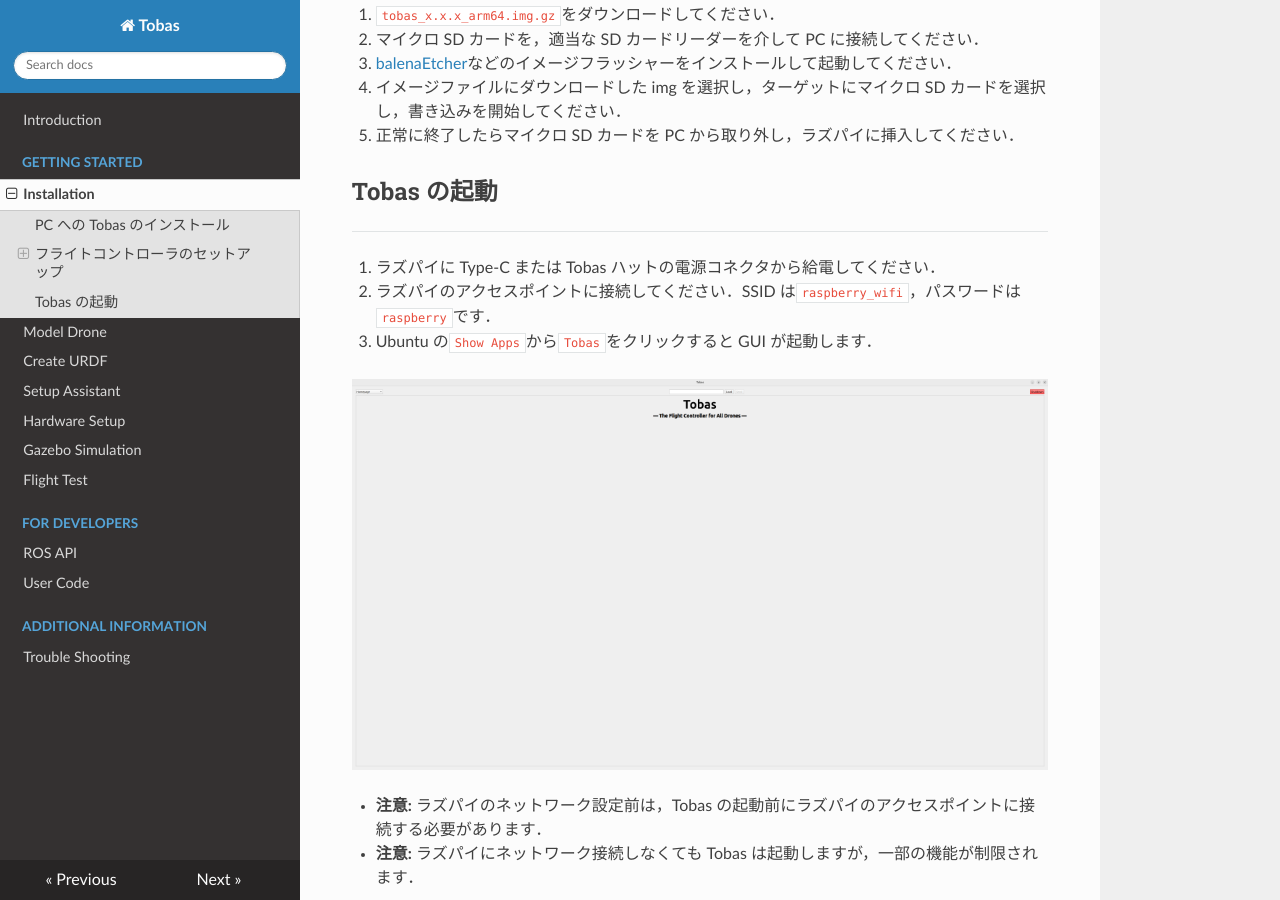
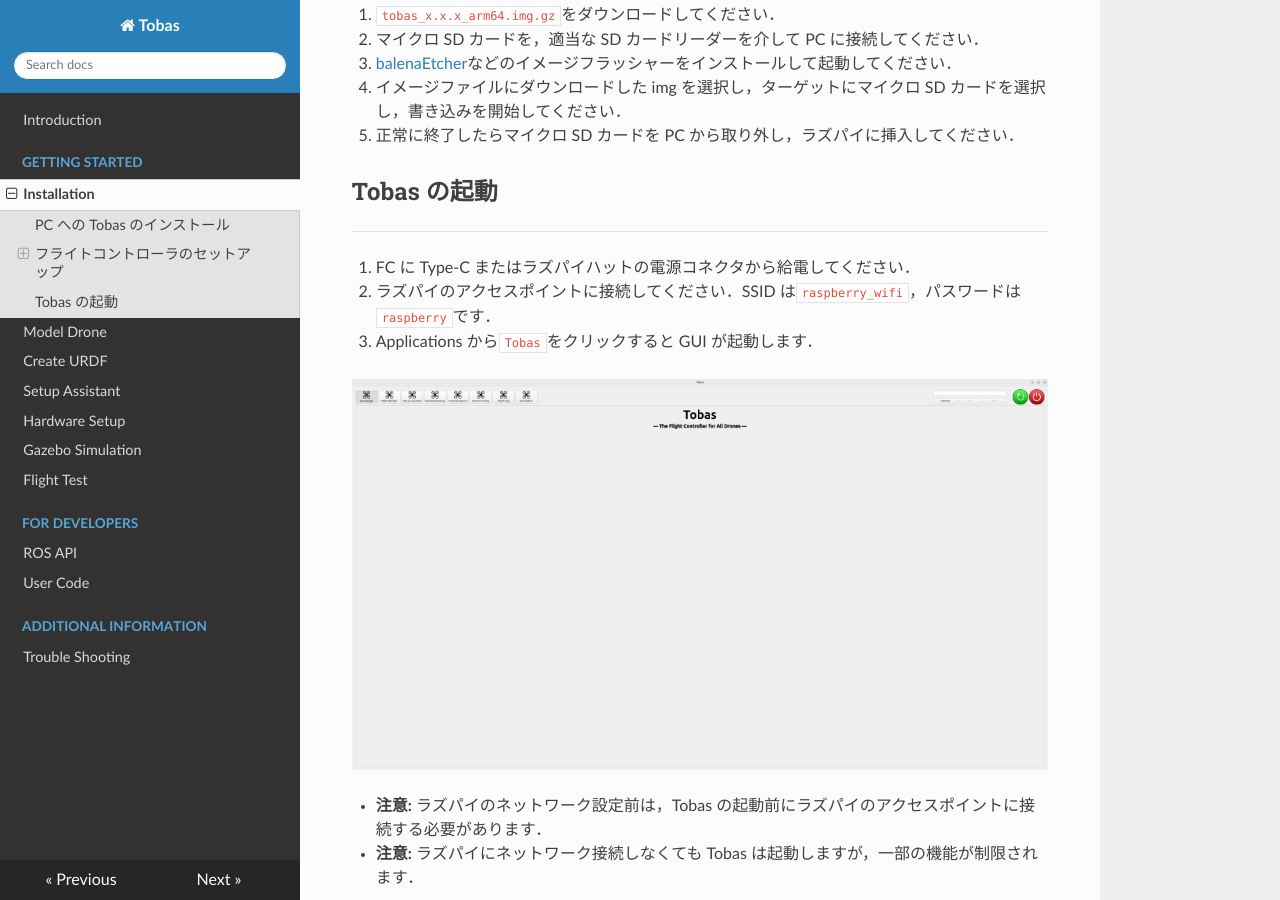
Before and after one commit to TobasFlightControl/tobas_wiki_ja, an MkDocs documentation site: the page built from docs/installation.md, in a window 1280 px wide and 900 px high, scrolled down 1214 px. Built offline with MkDocs 1.6.1, drawn with Linux system fonts in a browser that asks for light colours; nearby versions of some CDN libraries.

Commit message:
edit: installation

```diff
--- a/docs/installation.md
+++ b/docs/installation.md
@@ -34,11 +34,11 @@
 
 ---
 
-1. ラズパイに Type-C または Tobas ハットの電源コネクタから給電してください．
+1. FC に Type-C またはラズパイハットの電源コネクタから給電してください．
 1. ラズパイのアクセスポイントに接続してください．SSID は`raspberry_wifi`，パスワードは`raspberry`です．
-1. Ubuntu の`Show Apps`から`Tobas`をクリックすると GUI が起動します．
+1. Applications から`Tobas`をクリックすると GUI が起動します．
 
-![tobas_gcs](resources/installation/tobas_gcs.png)
+![tobas_gui](resources/installation/tobas_gui.png)
 
 - **注意:** ラズパイのネットワーク設定前は，Tobas の起動前にラズパイのアクセスポイントに接続する必要があります．
 - **注意:** ラズパイにネットワーク接続しなくても Tobas は起動しますが，一部の機能が制限されます．
```
Also changed, not shown: docs/resources/installation/tobas_gcs.png (deleted), docs/resources/installation/tobas_gui.png (added).
